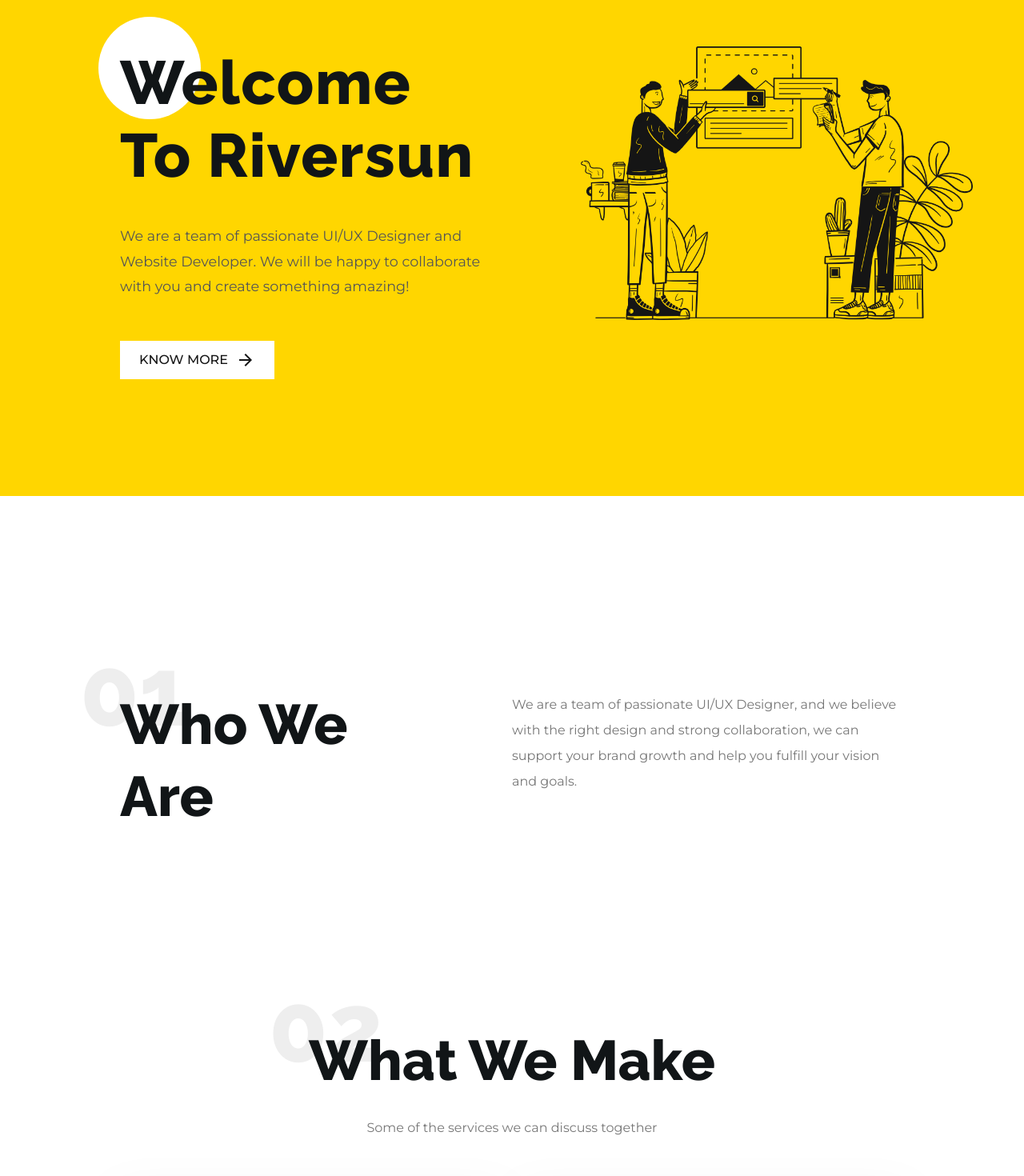
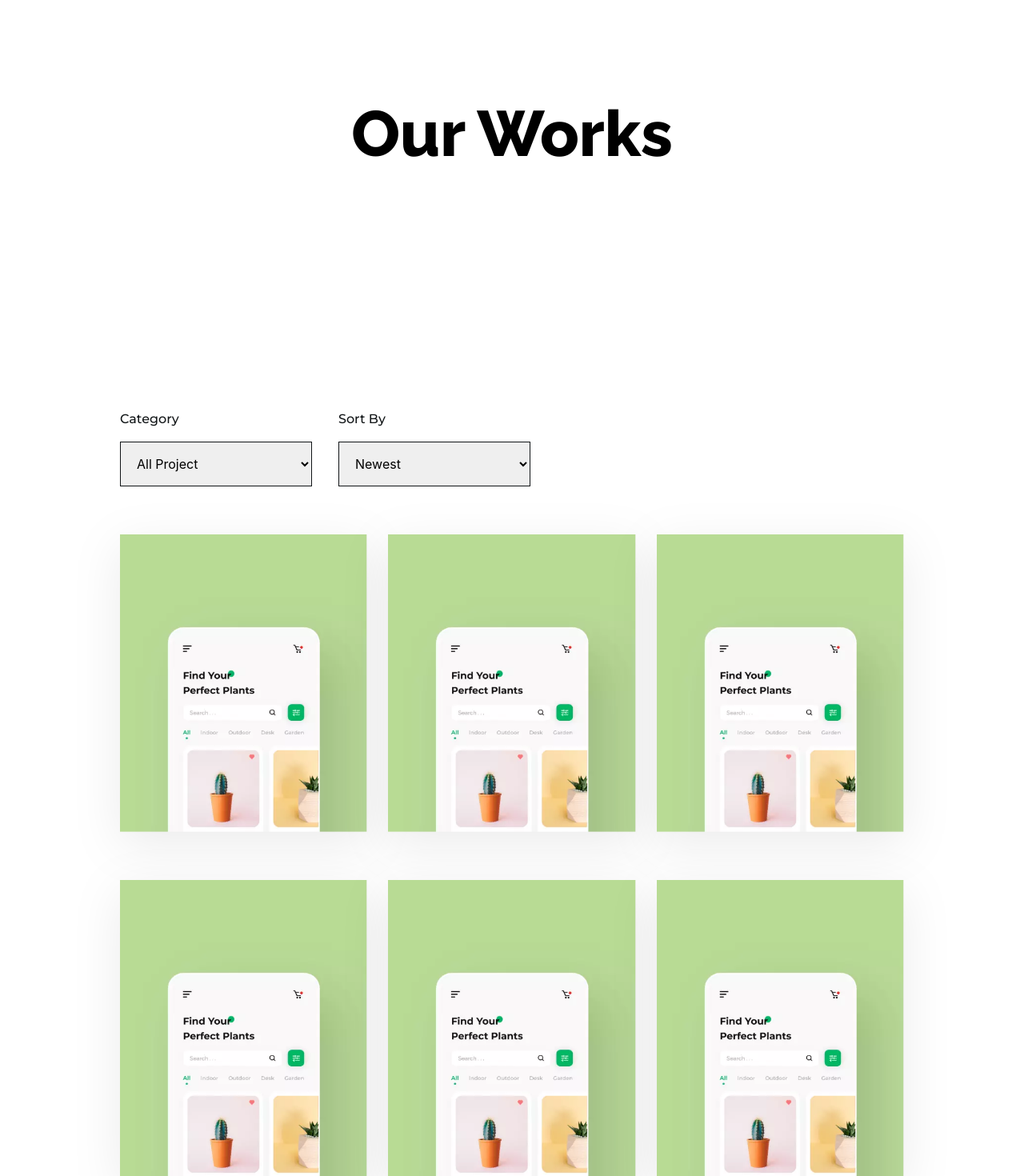
Before and after one commit to Ibwedagama/riversun-website, a React (Create React App) app: page /portfolio in a window 1280 px wide. Shown: the part 180-1650 px from the top of the page at 80% size. Built offline with nearby package versions, Linux system fonts and the light colour scheme.

Commit message:
[Weda] add email functionality

```diff
--- a/package.json
+++ b/package.json
@@ -10,6 +10,7 @@
     "@testing-library/user-event": "^12.1.10",
     "aos": "^2.3.4",
     "classnames": "^2.2.6",
+    "emailjs-com": "^2.6.4",
     "react": "^17.0.1",
     "react-dom": "^17.0.1",
     "react-modal": "^3.12.1",
--- a/src/App.js
+++ b/src/App.js
@@ -1,5 +1,6 @@
 import React, { Component } from 'react'
 import Home from './Pages/Home/Home'
+import Projects from './Pages/Projects/Projects'
 import './App.css'
 import { BrowserRouter as Router, Switch, Route } from 'react-router-dom'
 import Navbar from './Components/Navbar/Navbar'
@@ -9,6 +10,7 @@ import MainForm from './Components/MainForm/MainForm'
 import Modal from 'react-modal'
 import Aos from 'aos'
 import 'aos/dist/aos.css'
+import emailjs from 'emailjs-com'
 
 Modal.setAppElement('#root')
 
@@ -51,11 +53,26 @@ class App extends Component {
 		}
 	}
 
+	SendEmail = (e) => {
+		e.preventDefault()
+		console.log('mengirim email')
+		emailjs.sendForm('service_me0my3p', 'template_u6bo25h', e.target, 'user_wJwanmXN8wIV1drPmPJvf').then(
+			(result) => {
+				console.log(result.text)
+				alert("Thankyou for submiting, we'll contact you soon :)")
+				e.target.reset()
+			},
+			(error) => {
+				console.log(error.text)
+				alert('Sorry something wrong accour')
+			}
+		)
+	}
+
 	render() {
 		return (
 			<Router>
 				<div className='App'>
-					<section id='Page'>
 					<Navbar
 						ToggleSideDrawer={this.SideDrawerToggleHandler}
 						ToggleModal={this.MainFormToggleHandler}
@@ -90,15 +107,15 @@ class App extends Component {
 							},
 						}}
 					>
-							<MainForm closeModal={this.MainFormToggleHandler}></MainForm>
+						<MainForm closeModal={this.MainFormToggleHandler} sendEmail={this.SendEmail}></MainForm>
 					</Modal>
+
 					<Switch>
 						<Route path='/blog' exact component={Home} />
-							<Route path='/portfolio' exact component={Home} />
+						<Route path='/portfolio' exact component={Projects} />
 						<Route path='/' exact component={Home} />
 					</Switch>
-					</section>
-					<div id='footer'></div>
+
 					<Footer showModal={this.MainFormToggleHandler}></Footer>
 				</div>
 			</Router>
--- /dev/null
+++ b/src/Components/InputSelect/InputSelect.js
@@ -0,0 +1,23 @@
+import React from 'react'
+import classes from './InputSelect.module.css'
+
+function InputSelect(props) {
+	return (
+		<div className={classes.InputSelect}>
+			<label htmlFor={props.label} className={classes.Label}>
+				{props.label}
+			</label>
+			<select name={props.name} id={props.name} className={classes.Select}>
+				{props.options.map((opt) => {
+					return (
+						<option value={opt} className={classes.Options}>
+							{opt}
+						</option>
+					)
+				})}
+			</select>
+		</div>
+	)
+}
+
+export default InputSelect
--- /dev/null
+++ b/src/Components/InputSelect/InputSelect.module.css
@@ -0,0 +1,34 @@
+.InputSelect {
+	display: flex;
+	flex-direction: column;
+	margin-right: 33px;
+}
+
+.Label {
+	font-family: Montserrat;
+	font-style: normal;
+	font-weight: 500;
+	font-size: 16px;
+	line-height: 20px;
+	text-align: left;
+	color: #111517;
+	margin-bottom: 18px;
+}
+
+.Select {
+	border: 1px solid #111517;
+	border-radius: 0;
+	box-sizing: border-box;
+    padding: 16px;
+    width: 240px;
+}
+
+.Options {
+	font-family: Montserrat;
+	font-style: normal;
+	font-weight: 500;
+	font-size: 16px;
+	line-height: 20px;
+	/* identical to box height */
+	color: #111517;
+}
--- a/src/Components/Main/MainSection.js
+++ b/src/Components/Main/MainSection.js
@@ -17,7 +17,7 @@ function MainSection(props) {
 	return (
 		<main>
 			<section className={classes.TwoColumn} data-aos='fade-up'>
-				<h1 className={classes.Title} style={{ maxWidth: '285px' }} >
+				<h1 className={classes.Title} style={{ maxWidth: '285px' }}>
 					<span className={classes.Numbering}>01</span>
 					Who We Are
 				</h1>
@@ -27,7 +27,7 @@ function MainSection(props) {
 				</p>
 			</section>
 			<section className={classes.OneColumn} style={{ justifyItems: 'center' }} data-aos='fade-up'>
-				<h1 className={classes.Title} >
+				<h1 className={classes.Title}>
 					<span className={classes.Numbering}>02</span>What We Make
 				</h1>
 				<p className={classes.Subtitle}>Some of the services we can discuss together</p>
@@ -57,7 +57,7 @@ function MainSection(props) {
 				/>
 			</div>
 			<section className={classes.OneColumn} data-aos='fade-up'>
-				<h1 className={classes.Title} >
+				<h1 className={classes.Title}>
 					<span className={classes.Numbering}>03</span>How We Work
 				</h1>
 				<p className={classes.Subtitle}>The right solution come out from the right process</p>
--- a/src/Components/MainForm/MainForm.js
+++ b/src/Components/MainForm/MainForm.js
@@ -5,66 +5,49 @@ import CloseIcon from '@material-ui/icons/Close'
 
 const MainForm = (props) => {
 	return (
-
 		<section className={classes.MainForm}>
 			<div className={classes.CloseButton}>
 				<CloseIcon onClick={props.closeModal} />
 			</div>
 			<h1 className={classes.Title}>Lets Talk</h1>
-        <p className={classes.Subtitle}>
-          Hi! We’d love to know more about you, so feel free to message us!
-        </p>
+			<p className={classes.Subtitle}>Hi! We’d love to know more about you, so feel free to message us!</p>
+			<form onSubmit={props.sendEmail}>
 				<div className={classes.InputElement}>
 					<div>
 						<p className={classes.Label}>Your Name</p>
-            <input
-              className={classes.InputForm}
-              type='text'
-              placeholder='John Doe'
-            />
+						<input className={classes.InputForm} type='text' placeholder='John Doe' name='user_name' />
 					</div>
 					<div>
 						<p className={classes.Label}>Your Email</p>
-            <input
-              className={classes.InputForm}
-              type='email'
-              placeholder='example@mail.com'
-            />
+						<input className={classes.InputForm} type='email' placeholder='example@mail.com' name='user_email' />
 					</div>
 					<div>
 						<p className={classes.Label}>Your Company</p>
-            <input
-              className={classes.InputForm}
-              type='text'
-              placeholder='Your awesome company'
-            />
+						<input className={classes.InputForm} type='text' placeholder='Your awesome company' name='user_company' />
 					</div>
 					<div>
 						<p className={classes.Label}>Subject</p>
-            <input
-              className={classes.InputForm}
-              type='text'
-              placeholder='Hello riversun studio'
-            />
+						<input className={classes.InputForm} type='text' placeholder='Hello riversun studio' name='user_subject' />
 					</div>
 				</div>
 				<div className={classes.FullWidth}>
 					<p className={classes.Label}>Your Message</p>
 					<textarea
 						className={classes.TextArea}
-            name=''
+						name='user_message'
 						id=''
 						rows='5'
 						placeholder={`Let's have a conversation :)`}
 					></textarea>
 				</div>
 				<div className={classes.Buttons}>
-          <Button fourth={true} label='SEND MESSAGE' icon={true} />
+					<Button fourth={true} label='SEND MESSAGE' icon={true} type="submit" />
 					<p className={classes.Subtitle} style={{ marginBottom: '0' }}>
 						Or
 					</p>
 					<Button secondary={true} label='WHATSAPP US' whatsapp={true} />
 				</div>
+			</form>
 		</section>
 	)
 }
--- a/src/Components/Navbar/NavItems/NavItems.module.css
+++ b/src/Components/Navbar/NavItems/NavItems.module.css
@@ -1,8 +1,8 @@
-.NavItems{
+.NavItems {
 	margin: 0 20px;
 }
 
-.NavItems a{
+.NavItems a {
 	font-family: 'Montserrat', sans-serif;
 	font-size: 1em;
 	text-align: center;
@@ -11,8 +11,8 @@
 	cursor: pointer;
 }
 
-a:hover{
-   text-shadow: 0 0 .3px black;
+a:hover {
+	text-shadow: 0 0 0.3px black;
 }
 
 .IsActive {
@@ -23,10 +23,10 @@ a:hover{
 	text-decoration: underline;
 }
 
-.IsActive:after{
+.IsActive:after {
 	display: block;
 	position: absolute;
-    width:100%;
+	width: 100%;
 	border-bottom: 6px solid #ffffff;
 	content: '';
 	top: 12px;
@@ -41,11 +41,11 @@ a:hover{
 	text-decoration: underline;
 }
 
-.SecondaryActive:after{
+.SecondaryActive:after {
 	display: block;
 	position: absolute;
-    width:100%;
-    border-bottom: 6px solid #FFD600;
+	width: 100%;
+	border-bottom: 6px solid #ffd600;
 	content: '';
 	top: 12px;
 	z-index: -1;
--- a/src/Components/Navbar/Navbar.css
+++ b/src/Components/Navbar/Navbar.css
@@ -8,7 +8,7 @@
 	justify-content: space-between;
 	align-items: center;
 	height: 92px;
-	background: #ffd600;
+	background:transparent;
 	z-index: 100;
 	padding: 0 150px;
 	margin: 0;
--- /dev/null
+++ b/src/Pages/Projects/Projects.css
@@ -0,0 +1,31 @@
+.Projects{
+    padding: 0px 150px;
+}
+
+.Header {
+	width: 100%;
+    padding: 300px 0;
+    background: #ffffff;
+}
+
+.Title {
+	font-family: Raleway;
+	font-style: normal;
+	font-weight: 800;
+	font-size: 80px;
+	line-height: 94px;
+	text-align: center;
+}
+
+.Util{
+    display: flex;
+    flex-direction: row;
+}
+
+.Content{
+    margin: 60px 0;
+    display: grid;
+    grid-template-columns: repeat(3, 1fr);
+    column-gap: 26px;
+    row-gap: 60px;
+}
--- /dev/null
+++ b/src/Pages/Projects/Projects.js
@@ -0,0 +1,69 @@
+import React, { Component } from 'react'
+import './Projects.css'
+import ProjectCard from '../../Components/ProjectCard/ProjectCard'
+import InputSelect from '../../Components/InputSelect/InputSelect'
+import ProjectSatu from '../../Assets/FP1.webp'
+
+export class Projects extends Component {
+	state = {
+		showProject: 6,
+	}
+	componentDidMount() {}
+	render() {
+		return (
+			<main className='Projects'>
+				<section className='Header'>
+					<h1 className='Title'>Our Works</h1>
+				</section>
+				<section className='Util'>
+					<InputSelect
+						name='category'
+						label='Category'
+						options={['All Project', 'Dummy Input 1', 'Dummy Input 2']}
+					></InputSelect>
+					<InputSelect name='sortby' label='Sort By' options={['Newest', 'Oldest']}></InputSelect>
+				</section>
+				<section className='Content'>
+					<ProjectCard
+						image={ProjectSatu}
+						title='Our Journey With Plant Story App'
+						tags='STUDY CASE #1'
+						article='/'
+					></ProjectCard>
+					<ProjectCard
+						image={ProjectSatu}
+						title='Our Journey With Plant Story App'
+						tags='STUDY CASE #1'
+						article='/'
+					></ProjectCard>
+					<ProjectCard
+						image={ProjectSatu}
+						title='Our Journey With Plant Story App'
+						tags='STUDY CASE #1'
+						article='/'
+					></ProjectCard>
+					<ProjectCard
+						image={ProjectSatu}
+						title='Our Journey With Plant Story App'
+						tags='STUDY CASE #1'
+						article='/'
+					></ProjectCard>
+					<ProjectCard
+						image={ProjectSatu}
+						title='Our Journey With Plant Story App'
+						tags='STUDY CASE #1'
+						article='/'
+					></ProjectCard>
+					<ProjectCard
+						image={ProjectSatu}
+						title='Our Journey With Plant Story App'
+						tags='STUDY CASE #1'
+						article='/'
+					></ProjectCard>
+				</section>
+			</main>
+		)
+	}
+}
+
+export default Projects
```
Also changed, not shown: 2 other files (tests, documents, lock files or other folders). Lines whose indentation alone changed are shown as unchanged.
